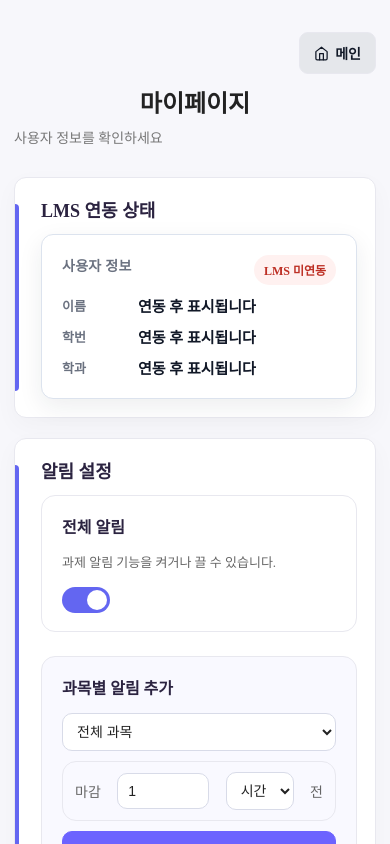
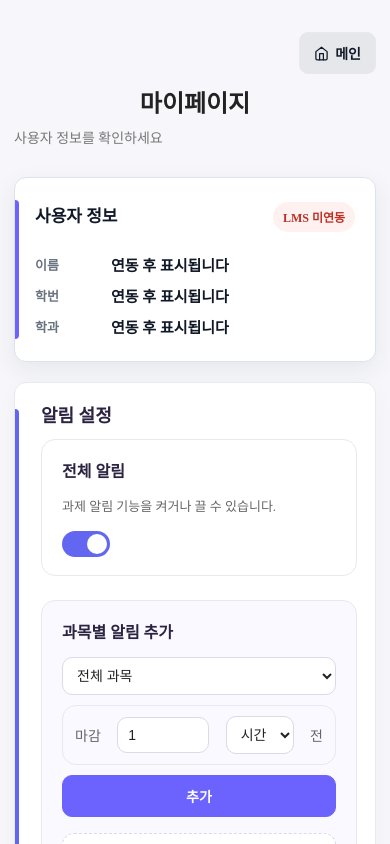
Before and after one commit to KadenID/OSBP_Team_NULL, a React (Vite) app in the folder client/: page /mypage in a window 390 px wide. Shown: the top 844 px of the page. Built offline with nearby package versions, Linux system fonts and the light colour scheme.

Commit message:
style: 사용자 정보 레이아웃 수정

```diff
--- a/client/src/Components/my_page/MyPage.jsx
+++ b/client/src/Components/my_page/MyPage.jsx
@@ -7,11 +7,6 @@ import { FiLogOut, FiHome } from "react-icons/fi";
 import { useNavigate } from "react-router-dom";
 
 const MY_PAGE_CARDS = [
-    {
-        id: "lms",
-        title: "LMS 연동 상태",
-        content: <UserInfo />,
-    },
     {
         id: "alarm",
         title: "알림 설정",
@@ -61,6 +56,8 @@ function MyPage() {
 
             {/* 마이페이지 주요 카드 영역 */}
             <div className="mypage-grid">
+                <UserInfo />
+
                 {MY_PAGE_CARDS.map((card) => (
                     <MyPageCard
                         key={card.id}
--- a/client/src/Components/my_page/User-Info.css
+++ b/client/src/Components/my_page/User-Info.css
@@ -3,6 +3,8 @@
   --user-card-bg: #ffffff;
   --user-card-border: #dce3ee;
   --user-card-shadow: rgba(23, 32, 51, 0.08);
+
+  --user-accent: #6c63ff;
 
   --user-text-main: #111827;
   --user-text-sub: #6b7280;
@@ -13,15 +15,27 @@
   --lms-disconnected-bg: #fff1f0;
   --lms-disconnected-text: #bd2f24;
 
+  position: relative;
   box-sizing: border-box;
   width: 100%;
   max-width: 100%;
-  padding: 24px;
+  padding: 28px 36px;
   border: 1px solid var(--user-card-border);
   border-radius: 12px;
   background-color: var(--user-card-bg);
   color: var(--user-text-main);
   box-shadow: 0 8px 24px var(--user-card-shadow);
+}
+
+.user-info-card::before {
+  content: "";
+  position: absolute;
+  left: 0;
+  top: 26px;
+  bottom: 26px;
+  width: 4px;
+  border-radius: 0 999px 999px 0;
+  background-color: var(--user-accent);
 }
 
 .user-info-card *,
@@ -36,27 +50,25 @@
   justify-content: space-between;
   align-items: flex-start;
   gap: 16px;
-  margin-bottom: 24px;
+  margin-bottom: 30px;
 }
 
 .user-info-title {
-  margin: 0 0 18px;
-  font-size: 14px;
-  font-weight: 600;
-  color: var(--user-text-sub);
-  letter-spacing: 0.02em;
+  margin: 0;
+  font-size: 18px;
+  font-weight: 700;
+  color: var(--user-text-main);
 }
 
 /* LMS 연동 상태 배지 */
 .lms-status {
-  position: static;
   display: inline-flex;
   align-items: center;
   flex-shrink: 0;
-  padding: 7px 12px;
+  padding: 8px 13px;
   border-radius: 999px;
   font-size: 13px;
-  font-weight: 700;
+  font-weight: 800;
   white-space: nowrap;
 }
 
@@ -75,7 +87,7 @@
   width: 100%;
   display: grid;
   grid-template-columns: repeat(3, minmax(120px, 1fr));
-  gap: 16px;
+  gap: 20px;
 }
 
 .user-info-item {
@@ -84,15 +96,15 @@
 
 .user-info-label {
   display: block;
-  margin-bottom: 6px;
+  margin-bottom: 8px;
   font-size: 13px;
-  font-weight: 600;
+  font-weight: 700;
   color: var(--user-text-sub);
 }
 
 .user-info-value {
   display: block;
-  font-size: 17px;
+  font-size: 16px;
   font-weight: 700;
   color: var(--user-text-main);
   overflow-wrap: break-word;
@@ -101,9 +113,11 @@
 /* 다크모드 */
 @media (prefers-color-scheme: dark) {
   .user-info-card {
-    --user-card-bg: #1f2937;
+    --user-card-bg: #2a3446;
     --user-card-border: #3b4658;
     --user-card-shadow: rgba(0, 0, 0, 0.22);
+
+    --user-accent: #8b82ff;
 
     --user-text-main: #f9fafb;
     --user-text-sub: #c4ccd8;
@@ -111,7 +125,7 @@
     --lms-connected-bg: rgba(34, 197, 94, 0.18);
     --lms-connected-text: #86efac;
 
-    --lms-disconnected-bg: rgba(248, 113, 113, 0.16);
+    --lms-disconnected-bg: rgba(248, 113, 113, 0.2);
     --lms-disconnected-text: #fca5a5;
   }
 }
@@ -119,25 +133,23 @@
 /* 좁은 화면 */
 @media (max-width: 640px) {
   .user-info-card {
-    padding: 20px;
+    padding: 24px 20px;
+  }
+
+  .user-info-card::before {
+    top: 22px;
+    bottom: 22px;
   }
 
   .user-info-header {
-    position: relative;
-    display: block;
-    padding-right: 92px;
-    margin-bottom: 20px;
+    margin-bottom: 22px;
   }
 
   .user-info-title {
-    margin: 0;
-    font-size: 14px;
+    font-size: 17px;
   }
 
   .lms-status {
-    position: absolute;
-    top: 0;
-    right: 0;
     padding: 6px 10px;
     font-size: 12px;
   }
```
Also changed, not shown: client/src/Components/my_page/User-Info.jsx (line endings or trailing spaces).
